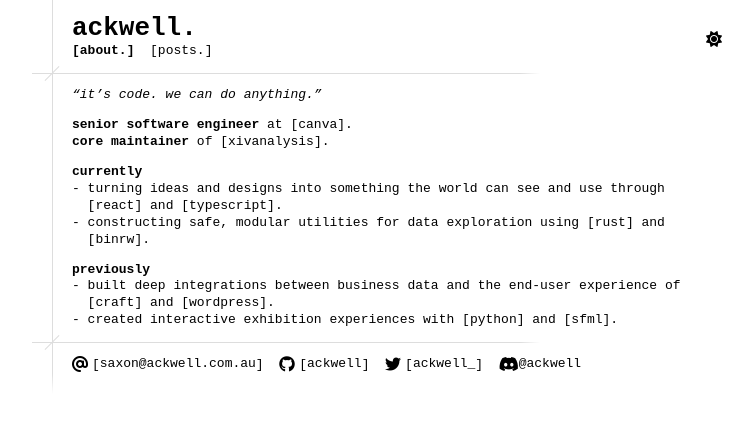
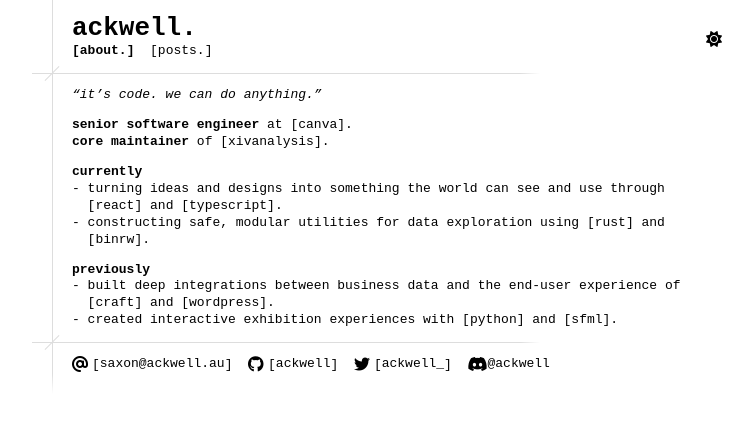
Before and after one commit to ackwell/ackwell.github.io, a Jekyll site: the page built from index.md, in a window 1280 px wide. Shown: the top 426 px of the page, without its empty margins (243-996 px from the left). Built offline with Jekyll 4.4.1, drawn with Linux system fonts in a browser that asks for light colours; nearby versions of some CDN libraries.

Commit message:
Update social.yml

```diff
--- a/_data/social.yml
+++ b/_data/social.yml
@@ -1,6 +1,6 @@
 - icon: fas fa-at
-  username: saxon@ackwell.com.au
-  url: mailto:saxon+portfolio@ackwell.com.au
+  username: saxon@ackwell.au
+  url: mailto:saxon+portfolio@ackwell.au
 
 - icon: fab fa-github
   username: ackwell
```
